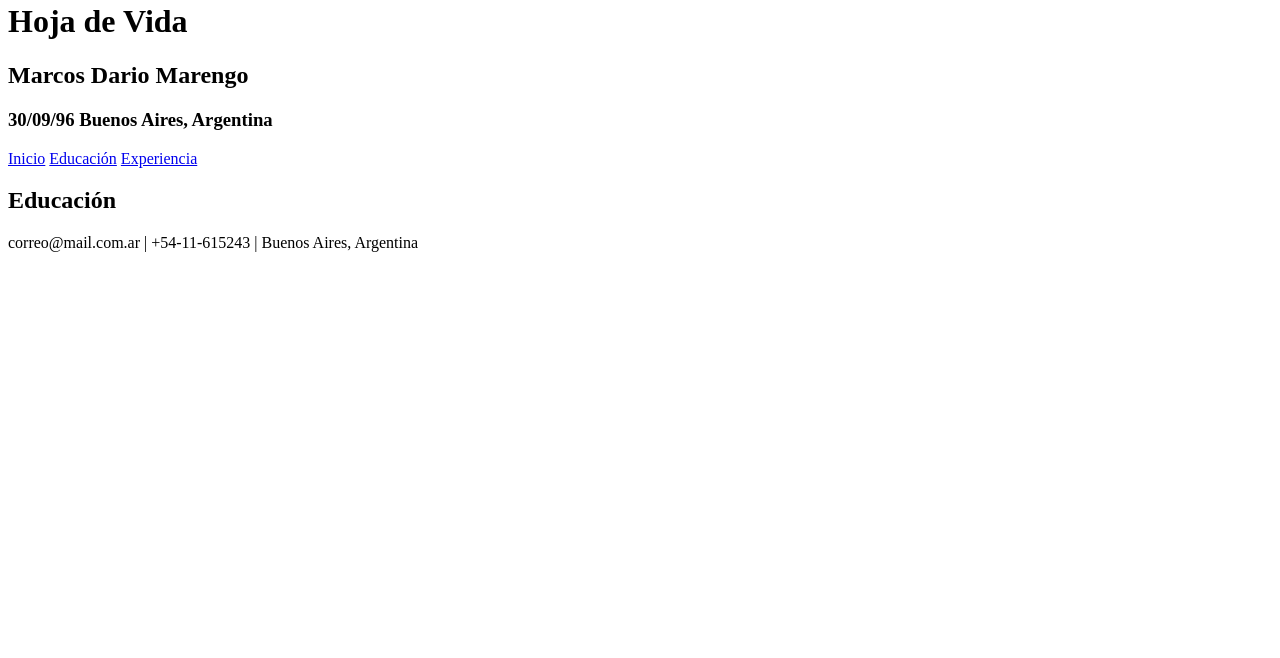
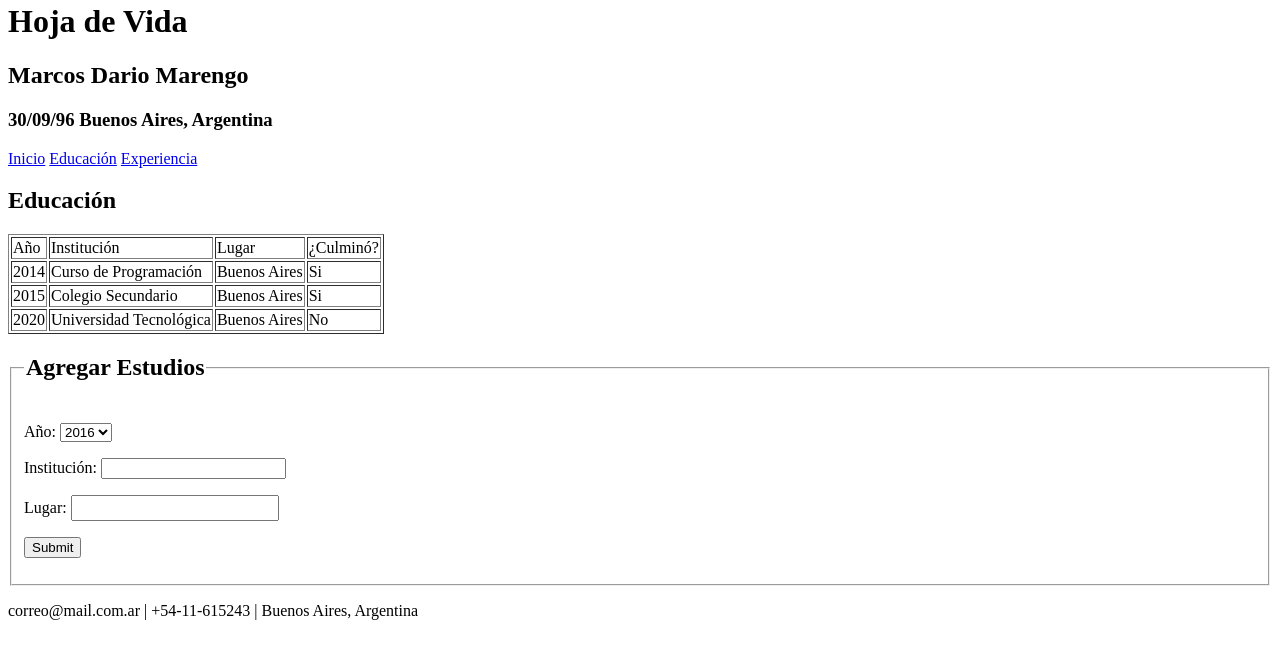
Before and after one commit to MBit8/DesarrolloWeb_Final, a plain HTML site: page educacion.html in a window 1280 px wide. Shown: the part 130-788 px from the top of the page. Drawn offline with Linux system fonts and the light colour scheme.

Commit message:
Corrección de Errores, Indentación y Finalización
·Corrección de errores varios en el código.
·Se da una mejor indentación.
·Se finaliza con su escritura basandose en los puntos requeridos para la evaluación.

```diff
--- a/educacion.html
+++ b/educacion.html
@@ -1,5 +1,6 @@
 <!DOCTYPE html>
 <html lang="es" dir="ltr">
+
 <head>
   <meta charset="utf-8">
   <meta name="viewport" content="width=device-width, user-scalable=no">
@@ -8,9 +9,10 @@
   <meta name="description" content="Hoja de vida de Marcos">
   <title>Hoja de Vida</title>
 </head>
+
 <body>
   <header>
-     <img src="/Media/Logo.svg" title="Logo" width="200" height="100">
+    <img src="/Media/Logo.svg" title="Logo" alt="Logo" width="200" height="100">
     <h1>Hoja de Vida</h1>
     <h2>Marcos Dario Marengo</h2>
     <h3>30/09/96 Buenos Aires, Argentina</h3>
@@ -22,11 +24,64 @@
   </header>
 
   <h2>Educación</h2>
-    <!-- Insertar Tabla -->
-    <!-- Insertar Formulario -->
+  <table border="1">
+    <tr>
+      <td>Año</td>
+      <td>Institución</td>
+      <td>Lugar</td>
+      <td>¿Culminó?</td>
+    </tr>
+    <tr>
+      <td>2014</td>
+      <td>Curso de Programación</td>
+      <td>Buenos Aires</td>
+      <td>Si</td>
+    </tr>
+    <tr>
+      <td>2015</td>
+      <td>Colegio Secundario</td>
+      <td>Buenos Aires</td>
+      <td>Si</td>
+    </tr>
+    <tr>
+      <td>2020</td>
+      <td>Universidad Tecnológica</td>
+      <td>Buenos Aires</td>
+      <td>No</td>
+    </tr>
+  </table>
+
+  <form name="Agregar Estudios">
+    <fieldset>
+      <legend>
+        <h2>Agregar Estudios</h2>
+      </legend>
+      <p>
+        <label for="Año">Año:</label>
+        <select>
+          <option>2016</option>
+          <option>2017</option>
+          <option>2018</option>
+          <option>2019</option>
+        </select>
+      </p>
+      <p>
+        <label for="Institucion">Institución:</label>
+        <input type="text" required><br />
+      </p>
+      <p>
+        <label for="Lugar">Lugar:</label>
+        <input type="text" style="width: 200px; height: 20px">
+      </p>
+      <p>
+        <input type="submit">
+      </p>
+    </fieldset>
+  </form>
 
   <footer>
     <p>correo@mail.com.ar | +54-11-615243 | Buenos Aires, Argentina</p>
   </footer>
 </body>
+
 </html>
```
Also changed, not shown: experiencia.html (+9 -3 lines), index.html (+5 -3 lines). Lines whose indentation alone changed are shown as unchanged.
